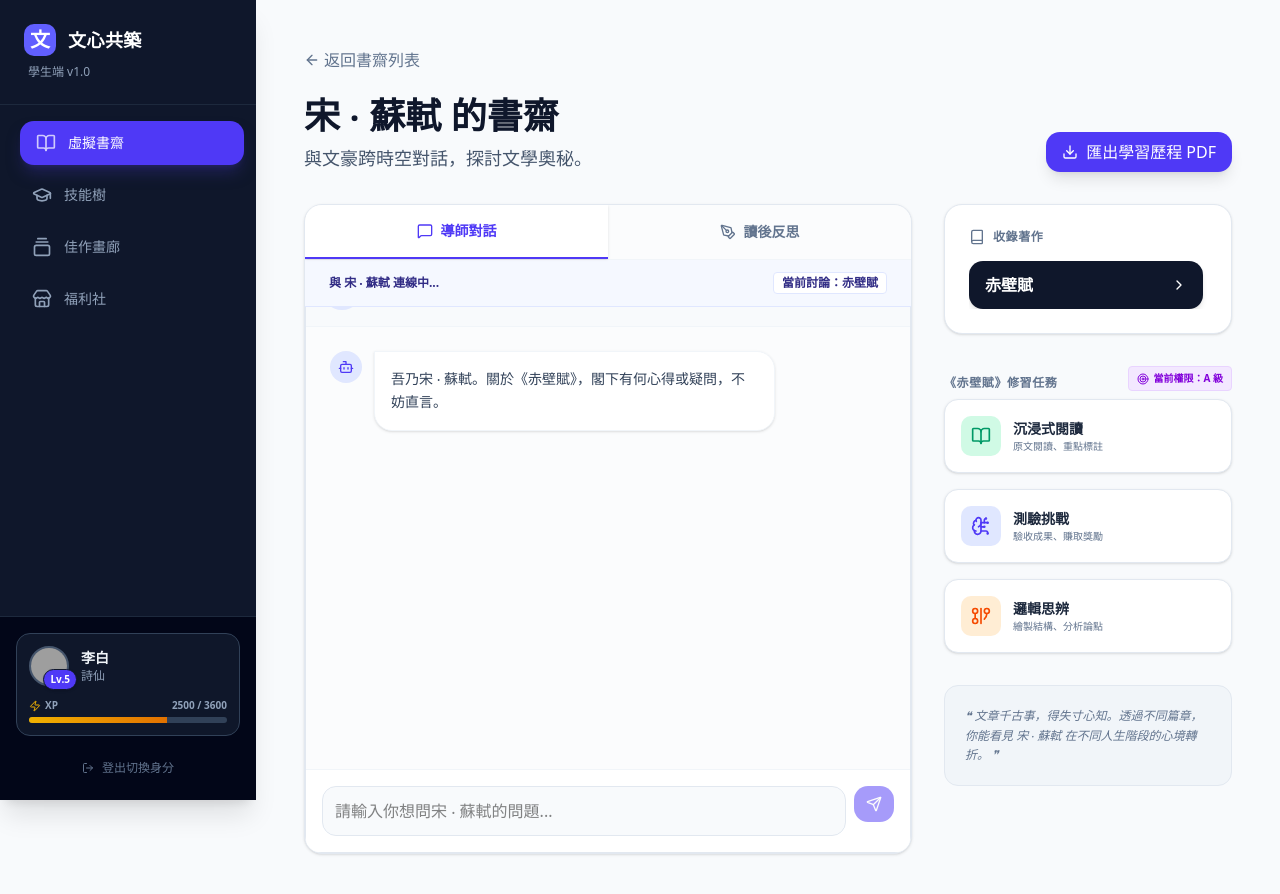
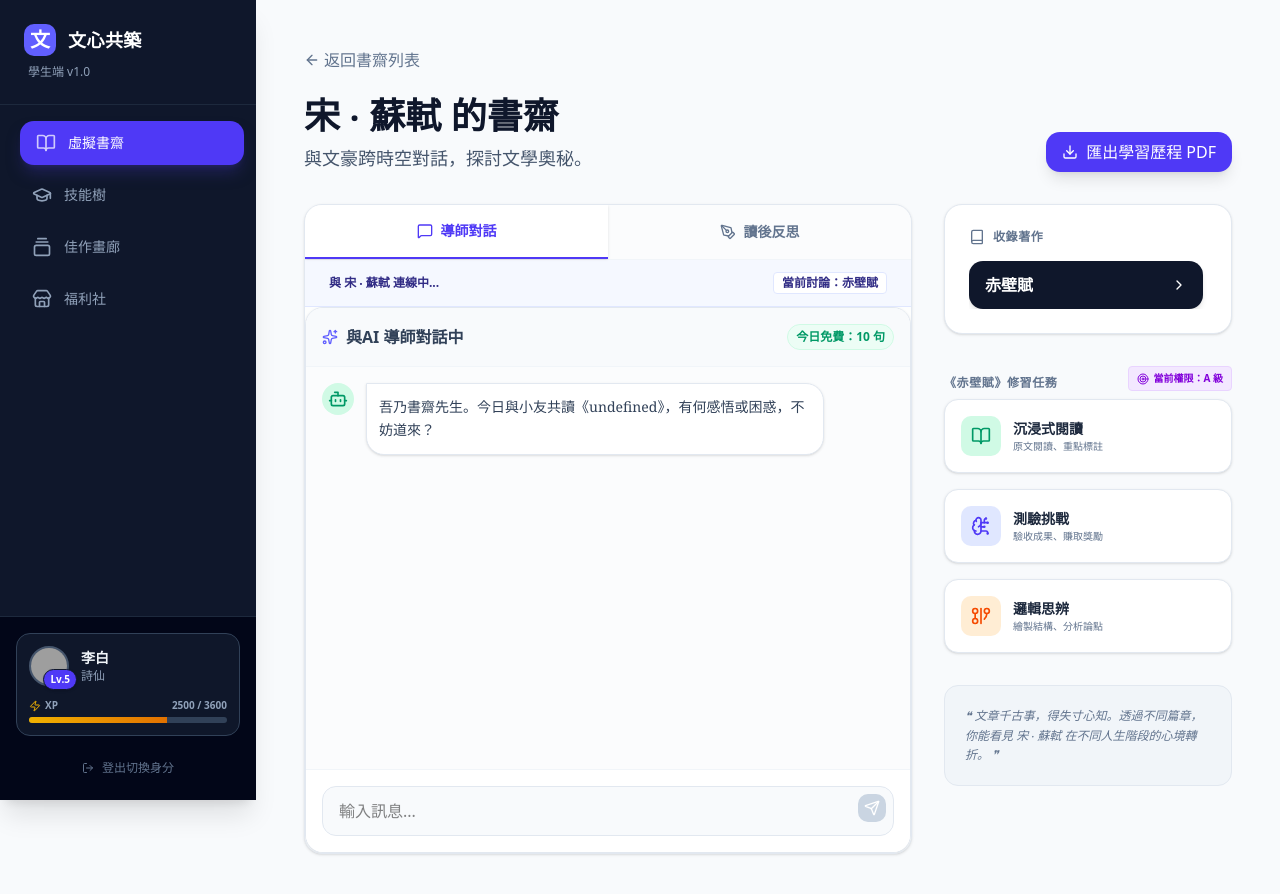
Before and after one commit to 103146chen/wenxin-nexus, a Next.js app: page /study/lesson-1 in a window 1280 px wide. Shown: the top 894 px of the page. Built offline with nearby package versions, Linux system fonts and the light colour scheme; grey boxes are pictures that could not be loaded.

Commit message:
教師可客製化AI導師

```diff
--- a/src/components/features/virtual-study/ChatInterface.tsx
+++ b/src/components/features/virtual-study/ChatInterface.tsx
@@ -1,185 +1,192 @@
 'use client';
 
-import { useState, useRef, useEffect } from 'react';
-import { Send, User, Bot, RefreshCw, Sparkles } from 'lucide-react'; // 新增 Sparkles
-import { Button } from '@/components/ui/button';
-import { useUserStore } from '@/store/user-store'; // 引入 Store
+import { useState, useRef, useEffect } from "react";
+import { Send, User, Bot, Loader2, Sparkles, Coins, Lock } from "lucide-react";
+import { useUserStore } from "@/store/user-store";
+import { AIEngine } from "@/lib/engines/AIEngine";
+// 🔥 Import useLessons
+import { useLessons } from "@/hooks/use-lessons";
 
 interface Message {
   id: string;
-  role: 'user' | 'assistant';
+  role: 'user' | 'ai';
   content: string;
+  timestamp: Date;
 }
 
 interface ChatInterfaceProps {
-  tutorName: string;
-  initialMessage: string;
+  lessonId: string;
+  lessonTitle: string;
 }
 
-export default function ChatInterface({ tutorName, initialMessage }: ChatInterfaceProps) {
-  const { activeTheme } = useUserStore(); // 🔥 取得目前主題
+export default function ChatInterface({ lessonId, lessonTitle }: ChatInterfaceProps) {
+  const {
+      avatar,
+      name,
+      aiDailyUsage,
+      aiMaxDailyFree,
+      consumeAiQuota,
+      coins
+  } = useUserStore();
+
+  // 🔥 取得完整課程資訊以獲取 Prompt
+  const { getLesson } = useLessons();
+  const lesson = getLesson(lessonId);
+  const aiPersona = lesson?.aiPersona || '你是一位博學的導師。';
 
   const [messages, setMessages] = useState<Message[]>([
-    { id: 'init', role: 'assistant', content: initialMessage }
+    {
+      id: 'welcome',
+      role: 'ai',
+      // 根據 lessonId 簡單客製化歡迎語，也可以存在 Lesson 資料中
+      content: `吾乃${lessonId === 'lesson-1' ? '蘇子瞻' : lessonId === 'lesson-2' ? '韓退之' : '書齋先生'}。今日與小友共讀《${lessonTitle}》，有何感悟或困惑，不妨道來？`,
+      timestamp: new Date()
+    }
   ]);
-  const [inputValue, setInputValue] = useState('');
+  const [inputText, setInputText] = useState("");
   const [isTyping, setIsTyping] = useState(false);
+  const messagesEndRef = useRef<HTMLDivElement>(null);
 
-  const messagesEndRef = useRef<HTMLDivElement>(null);
   const scrollToBottom = () => {
-    messagesEndRef.current?.scrollIntoView({ behavior: 'smooth' });
+    messagesEndRef.current?.scrollIntoView({ behavior: "smooth" });
   };
-  useEffect(scrollToBottom, [messages, isTyping]);
 
-  const simulateAIResponse = (userText: string) => {
-    setIsTyping(true);
-    setTimeout(() => {
-      let reply = '';
-      if (userText.includes('你好') || userText.includes('嗨')) {
-        reply = `幸會幸會。今日風清月白，正適合談論詩文。`;
-      } else if (userText.includes('赤壁') || userText.includes('水') || userText.includes('月')) {
-        reply = `逝者如斯，而未嘗往也；盈虛者如彼，而卒莫消長也。閣下以為然否？`;
-      } else if (userText.includes('難') || userText.includes('不懂')) {
-        reply = `莫急。讀書如下棋，初時不解，久之自通。且放下執著，與我共飲一杯如何？`;
-      } else {
-        reply = `閣下所言甚是，然則世間萬物，皆有其理。我們可以從「變」與「不變」的角度再思考看看。`;
+  useEffect(() => {
+    scrollToBottom();
+  }, [messages, isTyping]);
+
+  const handleSend = async () => {
+    if (!inputText.trim()) return;
+
+    // 1. 檢查配額
+    const quotaResult = consumeAiQuota();
+
+    if (quotaResult === 'limit_reached') {
+        alert("今日免費額度已用完，且文心幣不足 (需 10 枚/句)！\n請先去賺取文心幣吧。");
+        return;
     }
 
-      setMessages(prev => [...prev, {
-        id: Date.now().toString(),
-        role: 'assistant',
-        content: reply
-      }]);
-      setIsTyping(false);
-    }, 1500);
-  };
-
-  const handleSend = () => {
-    if (!inputValue.trim()) return;
     const userMsg: Message = {
       id: Date.now().toString(),
       role: 'user',
-      content: inputValue
-    };
-    setMessages(prev => [...prev, userMsg]);
-    setInputValue('');
-    simulateAIResponse(inputValue);
+      content: inputText,
+      timestamp: new Date()
     };
 
-  // 🔥 定義主題樣式
-  const isNightTheme = activeTheme === 'theme-night';
+    setMessages(prev => [...prev, userMsg]);
+    setInputText("");
+    setIsTyping(true);
 
-  const containerClass = isNightTheme
-    ? 'bg-slate-900 border-slate-700'
-    : 'bg-white border-slate-200';
+    if (quotaResult === 'paid_success') {
+        // 可以顯示一個小的 Toast 提示扣款成功 (這裡先用 console)
+        console.log("已扣除 10 文心幣");
+    }
 
-  const headerClass = isNightTheme
-    ? 'bg-slate-800 border-slate-700 text-slate-100'
-    : 'bg-slate-50 border-slate-100 text-slate-800';
+    // 2. 呼叫 AI 引擎
+    try {
+        // 🔥 將動態的 aiPersona 傳入
+        const aiResponseText = await AIEngine.chat(userMsg.content, aiPersona, lessonId);
 
-  const contentBgClass = isNightTheme
-    ? 'bg-[url("https://www.transparenttextures.com/patterns/stardust.png")] bg-slate-900 text-slate-200' // 簡單的星空紋理模擬
-    : 'bg-slate-50/50 text-slate-700';
+        const aiMsg: Message = {
+            id: (Date.now() + 1).toString(),
+            role: 'ai',
+            content: aiResponseText,
+            timestamp: new Date()
+        };
+        setMessages(prev => [...prev, aiMsg]);
+    } catch (error) {
+        setMessages(prev => [...prev, {
+            id: Date.now().toString(),
+            role: 'ai',
+            content: "（撫鬚）老夫今日略感疲乏，思緒不清，改日再議吧...",
+            timestamp: new Date()
+        }]);
+    } finally {
+        setIsTyping(false);
+    }
+  };
 
-  const botBubbleClass = isNightTheme
-    ? 'bg-slate-800 text-slate-200 border-slate-700'
-    : 'bg-white text-slate-700 border border-slate-100';
+  const remainingFree = Math.max(0, aiMaxDailyFree - aiDailyUsage);
 
   return (
-    <div className={`flex flex-col h-[600px] border rounded-xl shadow-sm overflow-hidden transition-colors duration-500 ${containerClass}`}>
-      {/* 聊天標題 */}
-      <div className={`p-4 flex items-center justify-between border-b ${headerClass}`}>
-        <div className="flex items-center gap-3">
-            <div className={`w-10 h-10 rounded-full flex items-center justify-center ${isNightTheme ? 'bg-indigo-900 text-indigo-400' : 'bg-indigo-100 text-indigo-600'}`}>
-                <Bot className="w-6 h-6" />
+    <div className="flex flex-col h-full bg-white rounded-2xl shadow-sm border border-slate-200 overflow-hidden">
+
+      {/* Header */}
+      <div className="p-4 border-b border-slate-100 bg-slate-50 flex justify-between items-center">
+          <div className="font-bold text-slate-700 flex items-center gap-2">
+              <Sparkles className="w-4 h-4 text-indigo-500" />
+              與{lessonId === 'lesson-1' ? '蘇軾' : lessonId === 'lesson-2' ? '韓愈' : 'AI 導師'}對話中
           </div>
-            <div>
-                <h3 className={`font-bold flex items-center gap-2 ${isNightTheme ? 'text-white' : 'text-slate-800'}`}>
-                    {tutorName} AI
-                    {isNightTheme && <Sparkles className="w-3 h-3 text-yellow-400 animate-pulse"/>}
-                </h3>
-                <p className="text-xs text-green-600 flex items-center">
-                    <span className="w-2 h-2 rounded-full bg-green-500 mr-1 animate-pulse"></span>
-                    在線中
-                </p>
+
+          {/* 🔥 顯示配額狀態 */}
+          <div className="text-xs font-bold flex items-center gap-2">
+              {remainingFree > 0 ? (
+                  <span className="text-emerald-600 bg-emerald-50 px-2 py-1 rounded-full border border-emerald-100">
+                      今日免費：{remainingFree} 句
+                  </span>
+              ) : (
+                  <span className="text-amber-600 bg-amber-50 px-2 py-1 rounded-full border border-amber-100 flex items-center gap-1">
+                      <Coins className="w-3 h-3"/> 付費模式 (10幣/句)
+                  </span>
+              )}
           </div>
       </div>
-        <Button
-            variant="ghost"
-            size="sm"
-            onClick={() => setMessages([{ id: 'init', role: 'assistant', content: initialMessage }])}
-            className={isNightTheme ? 'text-slate-400 hover:text-white hover:bg-slate-700' : ''}
-        >
-            <RefreshCw className="w-4 h-4" />
-        </Button>
+
+      {/* Messages */}
+      <div className="flex-1 overflow-y-auto p-4 space-y-4 bg-slate-50/50">
+        {messages.map((msg) => (
+          <div key={msg.id} className={`flex gap-3 ${msg.role === 'user' ? 'flex-row-reverse' : ''}`}>
+            <div className={`w-8 h-8 rounded-full flex items-center justify-center shrink-0 ${msg.role === 'user' ? 'bg-indigo-100' : 'bg-emerald-100'}`}>
+              {msg.role === 'user' ? <User className="w-5 h-5 text-indigo-600" /> : <Bot className="w-5 h-5 text-emerald-600" />}
             </div>
-
-      {/* 訊息顯示區 */}
-      <div className={`flex-1 overflow-y-auto p-6 space-y-6 ${contentBgClass}`}>
-        {messages.map((msg) => (
-          <div key={msg.id} className={`flex ${msg.role === 'user' ? 'justify-end' : 'justify-start'}`}>
-            <div className={`flex gap-3 max-w-[80%] ${msg.role === 'user' ? 'flex-row-reverse' : 'flex-row'}`}>
-                {/* 頭像 */}
-                <div className={`w-8 h-8 rounded-full flex items-center justify-center shrink-0 ${
-                    msg.role === 'user'
-                        ? (isNightTheme ? 'bg-slate-700 text-slate-300' : 'bg-slate-200 text-slate-600')
-                        : (isNightTheme ? 'bg-indigo-900 text-indigo-400' : 'bg-indigo-100 text-indigo-600')
-                }`}>
-                    {msg.role === 'user' ? <User className="w-4 h-4" /> : <Bot className="w-4 h-4" />}
-                </div>
-
-                {/* 氣泡 */}
-                <div className={`p-4 rounded-2xl text-sm leading-relaxed shadow-sm ${
+            <div className={`max-w-[80%] p-3 rounded-2xl text-sm leading-relaxed shadow-sm ${
               msg.role === 'user'
                 ? 'bg-indigo-600 text-white rounded-tr-none'
-                        : `${botBubbleClass} rounded-tl-none`
+                : 'bg-white text-slate-700 border border-slate-200 rounded-tl-none font-serif'
             }`}>
               {msg.content}
             </div>
           </div>
+        ))}
+        {isTyping && (
+          <div className="flex gap-3">
+             <div className="w-8 h-8 rounded-full bg-emerald-100 flex items-center justify-center shrink-0">
+                <Bot className="w-5 h-5 text-emerald-600" />
              </div>
-        ))}
-
-        {isTyping && (
-          <div className="flex justify-start">
-             <div className="flex gap-3 max-w-[80%]">
-                <div className={`w-8 h-8 rounded-full flex items-center justify-center ${isNightTheme ? 'bg-indigo-900 text-indigo-400' : 'bg-indigo-100 text-indigo-600'}`}>
-                    <Bot className="w-4 h-4" />
-                </div>
-                <div className={`${botBubbleClass} p-4 rounded-2xl rounded-tl-none flex gap-1 items-center h-10`}>
-                    <span className="w-2 h-2 bg-slate-400 rounded-full animate-bounce [animation-delay:-0.3s]"></span>
-                    <span className="w-2 h-2 bg-slate-400 rounded-full animate-bounce [animation-delay:-0.15s]"></span>
-                    <span className="w-2 h-2 bg-slate-400 rounded-full animate-bounce"></span>
-                </div>
+             <div className="bg-white p-3 rounded-2xl rounded-tl-none border border-slate-200 shadow-sm flex items-center">
+                <Loader2 className="w-4 h-4 animate-spin text-slate-400" />
+                <span className="text-xs text-slate-400 ml-2">思考中...</span>
              </div>
           </div>
         )}
         <div ref={messagesEndRef} />
       </div>
 
-      {/* 輸入區 */}
-      <div className={`p-4 border-t ${isNightTheme ? 'bg-slate-800 border-slate-700' : 'bg-white border-slate-100'}`}>
-        <div className="flex gap-2">
+      {/* Input */}
+      <div className="p-4 bg-white border-t border-slate-100">
+        <div className="relative">
             <input
             type="text"
-                value={inputValue}
-                onChange={(e) => setInputValue(e.target.value)}
+            value={inputText}
+            onChange={(e) => setInputText(e.target.value)}
             onKeyDown={(e) => e.key === 'Enter' && handleSend()}
-                placeholder={`請輸入你想問${tutorName}的問題...`}
-                className={`flex-1 p-3 border rounded-xl focus:outline-none focus:ring-2 transition ${
-                    isNightTheme
-                    ? 'bg-slate-900 border-slate-600 text-white placeholder-slate-500 focus:ring-indigo-500'
-                    : 'bg-slate-50 border-slate-200 focus:ring-indigo-100 focus:border-indigo-400'
-                }`}
+            placeholder={remainingFree > 0 ? "輸入訊息..." : `餘額 ${coins} 幣，發送將扣除 10 幣`}
+            className="w-full pl-4 pr-12 py-3 bg-slate-50 border border-slate-200 rounded-xl focus:outline-none focus:ring-2 focus:ring-indigo-500 transition disabled:bg-slate-100"
+            disabled={isTyping || (remainingFree === 0 && coins < 10)}
             />
-            <Button
+            <button
                 onClick={handleSend}
-                disabled={!inputValue.trim() || isTyping}
-                className="px-6 rounded-xl bg-indigo-600 hover:bg-indigo-700"
+                disabled={!inputText.trim() || isTyping || (remainingFree === 0 && coins < 10)}
+                className="absolute right-2 top-2 p-1.5 bg-indigo-600 text-white rounded-lg hover:bg-indigo-700 transition disabled:bg-slate-300 disabled:cursor-not-allowed"
             >
-                <Send className="w-5 h-5" />
-            </Button>
+            <Send className="w-4 h-4" />
+            </button>
         </div>
+        {remainingFree === 0 && coins < 10 && (
+            <div className="text-xs text-rose-500 mt-2 flex items-center justify-center gap-1">
+                <Lock className="w-3 h-3"/> 文心幣不足，無法繼續對話
+            </div>
+        )}
       </div>
     </div>
   );
--- /dev/null
+++ b/src/lib/engines/AIEngine.ts
@@ -0,0 +1,40 @@
+export const AIEngine = {
+    // 核心對話函式，接收 systemPrompt 與 (選填的) lessonId
+    chat: async (message: string, systemPrompt: string, lessonId?: string): Promise<string> => {
+
+        // --- 模擬 API 呼叫 (Development Mode) ---
+        // 當您準備好接 Gemini 時，會在這裡替換成真實的 fetch 程式碼
+        // 屆時 systemPrompt 將被放入 API 的 messages[0].content (作為 system 或 developer instruction)
+
+        return new Promise((resolve) => {
+            setTimeout(() => {
+                // 這裡為了 Demo 效果，我們仍保留一點「寫死」的 Mock 邏輯，讓內建課程看起來很聰明
+                const response = mockResponseGenerator(message, lessonId);
+                resolve(response);
+            }, 1500); // 模擬網路延遲，增加真實感
+        });
+    }
+};
+
+// --- 簡單的規則式回應 (Mock) ---
+// 這讓您在沒有 API Key 的情況下也能展示「角色扮演」的效果
+// 如果有真實 API，這個函式就不需要了，直接由 LLM 根據 systemPrompt 生成
+function mockResponseGenerator(userMsg: string, lessonId?: string): string {
+    const msg = userMsg.toLowerCase();
+
+    // 保留內建課程的 Mock「彩蛋」，讓 Demo 比較生動
+    if (lessonId === 'lesson-1') { // 蘇軾
+        if (msg.includes('心情') || msg.includes('難過')) return "客亦知夫水與月乎？逝者如斯，而未嘗往也。人生短暫，何必糾結於一時的得失呢？來，與吾共以此酒，敬江上之清風！";
+        if (msg.includes('赤壁') || msg.includes('風景')) return "清風徐來，水波不興。此間景色甚好，彷彿遺世獨立，羽化而登仙。小友不妨閉目想像一番。";
+        if (msg.includes('手機') || msg.includes('網路')) return "手...機？此乃何種機關？吾平生所見機巧之物甚多，卻未聞此名。莫非是西洋傳來之奇物？";
+    }
+
+    if (lessonId === 'lesson-2') { // 韓愈
+        if (msg.includes('老師') || msg.includes('學習')) return "古之學者必有師。師者，所以傳道、受業、解惑也。今之眾人，恥學於師，此乃吾所憂也。";
+        if (msg.includes('笨') || msg.includes('聰明')) return "聖人之所以為聖，愚人之所以為愚，其皆出於此乎？愛其子，擇師而教之；於其身也，則恥師焉，惑矣！";
+    }
+
+    // 通用回應：如果沒有命中彩蛋 (或老師自訂課程)，給出一個通用的回應
+    // 在真實 AI 中，這裡會根據 System Prompt 產生回應
+    return "（撫鬚）善哉，善哉。小友所言甚是，然則其中深意，尚需細細品味。（此為模擬回應，串接真實 API 後，我將依照您的「AI 角色設定」進行回答）";
+}
--- a/src/store/user-store.ts
+++ b/src/store/user-store.ts
@@ -32,6 +32,10 @@ interface UserState {
   lastLoginDate: string;
   lifetimeVotesClaimed: number;
 
+  // AI 配額相關
+  aiDailyUsage: number;
+  aiMaxDailyFree: number; // 每日免費次數
+
   quizRecords: Record<string, QuizRecord>;
   annotations: Record<string, Annotation[]>;
   classId: string | null;
@@ -60,6 +64,7 @@ interface UserState {
   toggleLike: (assetId: string) => void;
   voteForAsset: (assetId: string) => boolean;
   checkAndClaimRewards: () => { verificationCount: number, voteCount: number, totalCoins: number, totalXp: number };
+  consumeAiQuota: () => 'success' | 'limit_reached' | 'paid_success';
 }
 
 const calculateLevelFromXp = (xp: number) => Math.floor(0.1 * Math.sqrt(xp)) || 1;
@@ -92,6 +97,10 @@ export const useUserStore = create<UserState>()(
       lifetimeVotesClaimed: 0,
       quizRecords: {},
       annotations: {},
+
+      // AI初始值
+      aiDailyUsage: 0,
+      aiMaxDailyFree: 10, // 每天免費 10 句
 
       addXp: (amount) => {
         const { xp, level, coins, sp } = get();
@@ -243,8 +252,11 @@ export const useUserStore = create<UserState>()(
 
       // 🔥 修正：登入邏輯
       login: (role, username, userId) => {
+          const today = new Date().toISOString().split('T')[0];
+          const {lastLoginDate} = get();
+          const shouldReset = lastLoginDate !== today;
+
           const isTeacher = role === 'teacher';
-
           let targetId = userId || (isTeacher ? 't-001' : 's-0');
           let targetClassId = isTeacher ? null : 'class-101';
           let targetAvatar = isTeacher ? (targetId === 't-001' ? 'scholar_m' : 'scholar_f') : 'scholar_f';
@@ -272,7 +284,9 @@ export const useUserStore = create<UserState>()(
               avatar: targetAvatar,
               title: isTeacher ? '至聖先師' : '詩仙',
               classId: targetClassId,
-              level: targetLevel
+              level: targetLevel,
+              lastLoginDate: today,
+              aiDailyUsage: shouldReset ? 0 : get().aiDailyUsage
           });
       },
 
@@ -392,6 +406,28 @@ export const useUserStore = create<UserState>()(
           } catch (e) { console.error(e); }
 
           return { verificationCount: 0, voteCount: 0, totalCoins: 0, totalXp: 0 };
+      },
+      consumeAiQuota: () => {
+          const { aiDailyUsage, aiMaxDailyFree, coins } = get();
+          const COST_PER_MSG = 10; // 超過額度後，每句扣 10 金幣
+
+          // 1. 免費額度內
+          if (aiDailyUsage < aiMaxDailyFree) {
+              set({ aiDailyUsage: aiDailyUsage + 1 });
+              return 'success';
+          }
+
+          // 2. 超過額度，扣金幣
+          if (coins >= COST_PER_MSG) {
+              set({
+                  coins: coins - COST_PER_MSG,
+                  aiDailyUsage: aiDailyUsage + 1
+              });
+              return 'paid_success';
+          }
+
+          // 3. 沒錢了
+          return 'limit_reached';
       }
     }),
     { name: 'wenxin-user-storage' }
```
Also changed, not shown: src/components/features/teacher/LessonEditor.tsx (+51 -5 lines), src/lib/data/lessons.ts (+18 -3 lines). Lines whose indentation alone changed are shown as unchanged.
